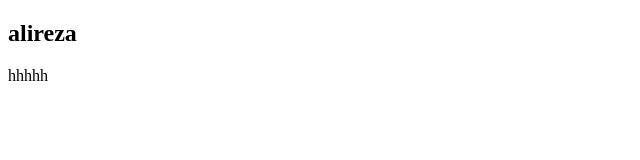
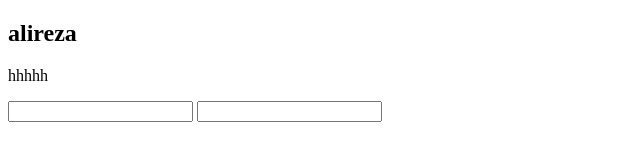
Before and after one commit to alirezagh73/test3, a plain HTML site: page index.html in a window 1280 px wide. Shown: the whole page, without its empty margins (0-640 px from the left). Drawn offline with Linux system fonts and the light colour scheme.

Commit message:
handle login page

```diff
--- a/index.html
+++ b/index.html
@@ -10,6 +10,10 @@
     <h2>alireza</h2>
     <p>hhhhh</p>
 
+    <form action="">
+        <input type="text" name="" id="">
+        <input type="password" name="" id="">
+    </form>
 
 </body>
 </html>
```
